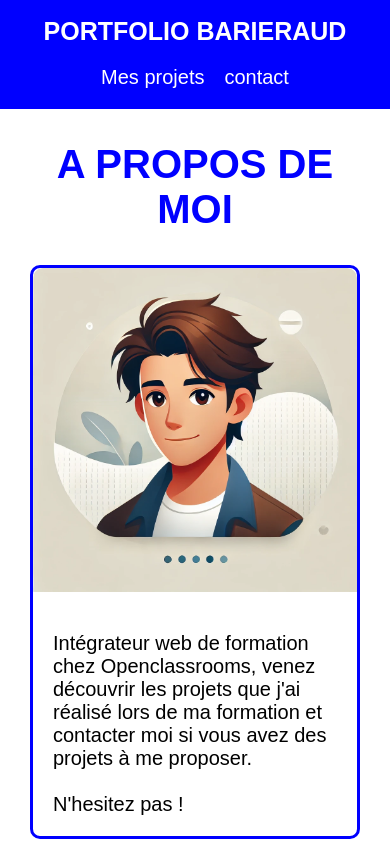
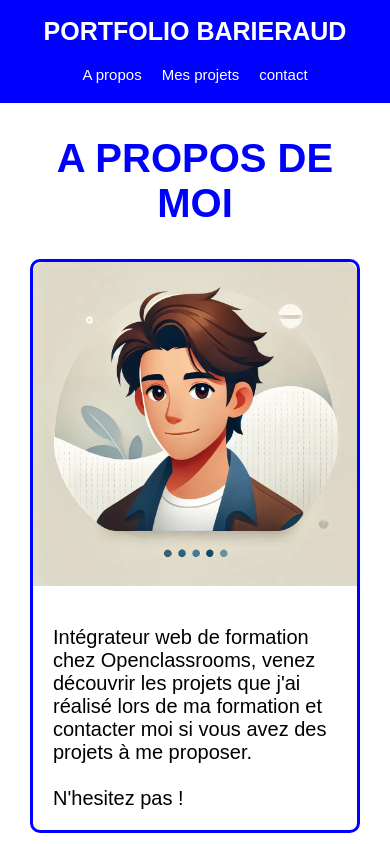
Before and after one commit to teddy8785/monPortfolio, a React app: page /#/Accueil in a window 390 px wide. Shown: the top 844 px of the page. Built offline with nearby package versions, Linux system fonts and the light colour scheme; some packages are replaced by stand-ins of ours; a web font is replaced by a local one.

Commit message:
feat header en haut de page + ancre a propos

```diff
--- a/src/components/Presentation.jsx
+++ b/src/components/Presentation.jsx
@@ -4,7 +4,7 @@ import avatar from "../assets/avatar.webp";
 function Presentation() {
   return (
     <section className="presentation" id="moi">
-      <h2 className="presentation__title">A PROPOS DE MOI</h2>
+      <h2 className="presentation__title ">A PROPOS DE MOI</h2>
       <div className="presentation__content">
       <img src={avatar} alt="mon avatar" className="presentation__avatar"></img>
       <p className="presentation__text">Intégrateur web de formation chez Openclassrooms, venez découvrir les projets que j'ai réalisé lors de ma formation et contacter moi si vous avez des projets à me proposer.<br/><br/>N'hesitez pas !</p>
--- a/src/pages/Accueil.jsx
+++ b/src/pages/Accueil.jsx
@@ -12,9 +12,9 @@ function Accueil() {
       <Header>
         <h1 className="header__title">PORTFOLIO BARIERAUD</h1>
         <nav className="header__link">
-          {/* <HashLink smooth to="#moi" className="header__link--format">
+          <HashLink smooth to="#moi" className="header__link--format header__link--scroll">
             A propos
-          </HashLink> */}
+          </HashLink>
           <HashLink smooth to="#projet" className="header__link--format">
             Mes projets
           </HashLink>
--- a/src/styles/header.scss
+++ b/src/styles/header.scss
@@ -5,6 +5,9 @@
   align-items: center;
   background-color: blue;
   padding-bottom: 20px;
+  position: sticky;
+  top: 0;
+  z-index: 100;
 
   &__title {
     font-weight: 600;
@@ -32,6 +35,10 @@
       &__title {
         font-size: 25px;
       }
+
+      &__link--format {
+        font-size: 15px;
+      }
     }
   }
 }
--- a/src/styles/main.scss
+++ b/src/styles/main.scss
@@ -9,6 +9,7 @@
       font-weight: 600;
       font-size: 40px;
       color: blue;
+      scroll-margin-top: 230px;
     }
 
     &__gallery {
@@ -25,6 +26,10 @@
   .main {
     padding: 0px 30px 30px 30px;
 
+    &__title {
+      scroll-margin-top: 300px;
+    }
+
     &__gallery {
       grid-template-columns: 1fr;
     }
--- a/src/styles/presentation.scss
+++ b/src/styles/presentation.scss
@@ -4,6 +4,7 @@
   align-items: center;
   margin: 50px 0px 100px 0px;
   padding: 0px 60px 0px 60px;
+  scroll-margin-top: 200px;
 
   &__title {
     text-align: center;
@@ -40,6 +41,7 @@
   .presentation {
     margin: 0;
     padding: 0px 30px 30px 30px;
+    scroll-margin-top: 300px;
 
     &__content {
       flex-direction: column;
```
Also changed, not shown: src/styles/contact.scss (+7 -0 lines), src/styles/contact.css, src/styles/header.css, src/styles/main.css, src/styles/presentation.css, 4 other files.
